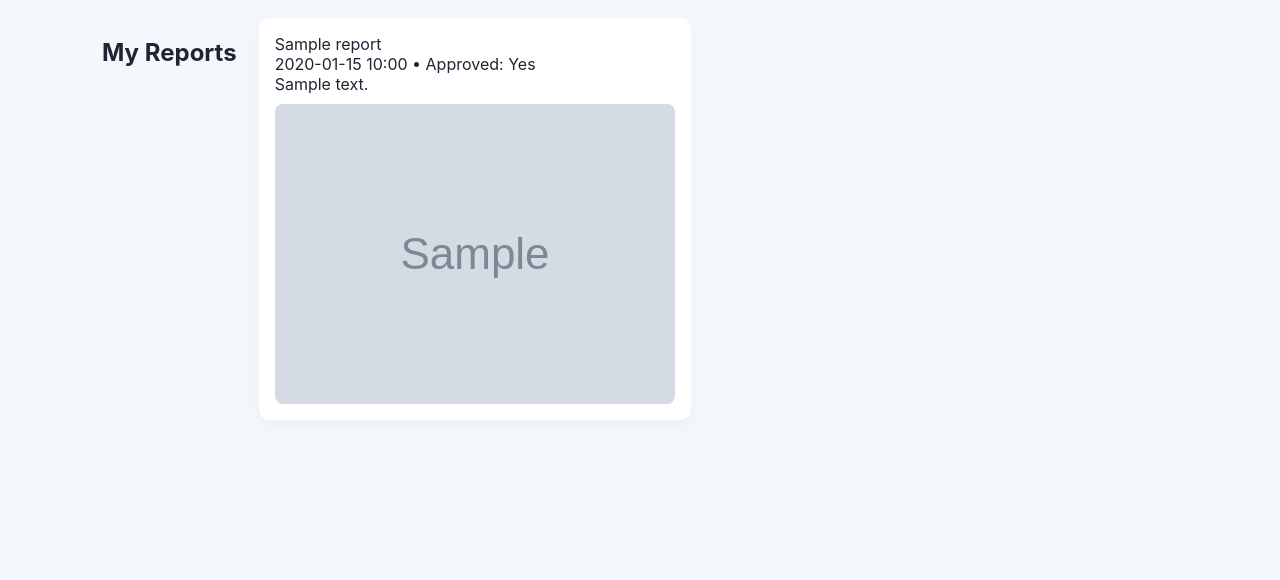
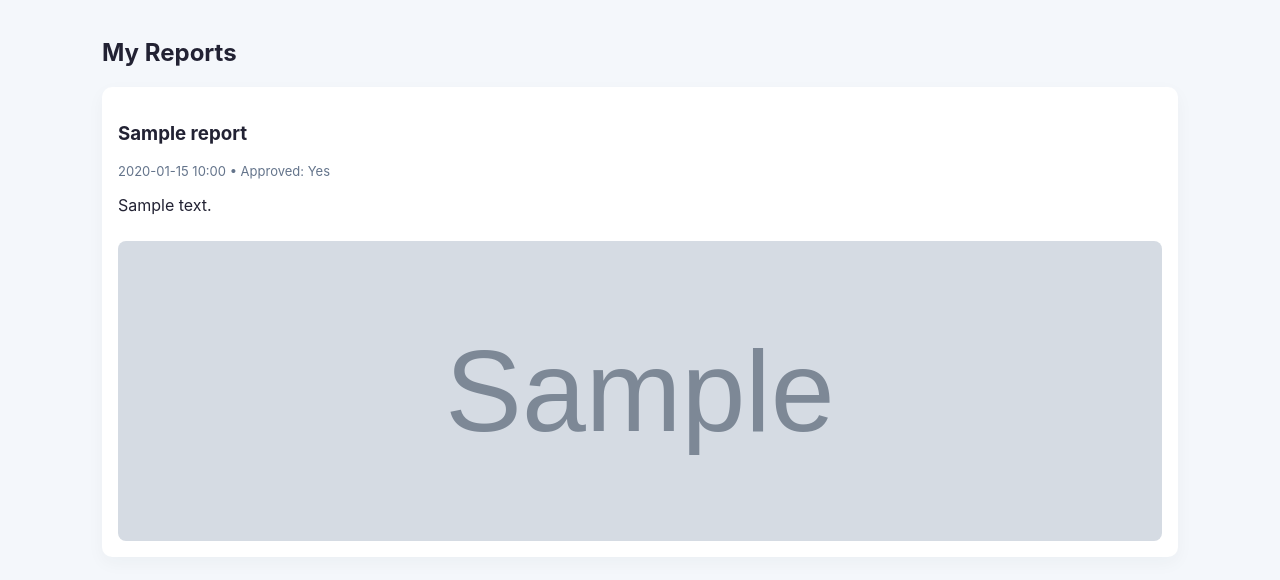
Before and after one commit to Roy-Kathurima/pestwatch, a Flask app: page /my-reports in a window 1280 px wide. Shown: the part 49-629 px from the top of the page. Run offline with Flask 3, Linux system fonts and the light colour scheme; a user stored in the database is signed in; tables that the repository leaves empty hold one stand-in row (values such as "Sample post"); grey boxes marked "Sample" are stand-in pictures.

Commit message:
Update farmer_reports.html

```diff
--- a/pestwatch/templates/farmer_reports.html
+++ b/pestwatch/templates/farmer_reports.html
@@ -1,20 +1,20 @@
 {% include "navbar.html" %}
-
-<div class="container">
+<div class="container" style="margin-top:18px;">
+  <div class="left">
     <h2>My Reports</h2>
-
     {% if reports %}
       {% for r in reports %}
       <div class="card">
-        <div class="card-title">{{ r.title }}</div>
-        <div class="card-meta">{{ r.created_at.strftime('%Y-%m-%d %H:%M') }} • Approved: {{ 'Yes' if r.approved else 'No' }}</div>
-        <div class="card-body">{{ r.details }}</div>
+        <h3>{{ r.title }}</h3>
+        <div class="small">{{ r.created_at.strftime('%Y-%m-%d %H:%M') }} • Approved: {{ 'Yes' if r.approved else 'No' }}</div>
+        <p>{{ r.details }}</p>
         {% if r.image_filename %}
           <img src="{{ url_for('uploaded_file', filename=r.image_filename) }}" class="report-image">
         {% endif %}
       </div>
       {% endfor %}
     {% else %}
-    <p>No reports yet.</p>
+      <div class="card">No reports yet.</div>
     {% endif %}
   </div>
+</div>
```
Lines whose indentation alone changed are shown as unchanged.
